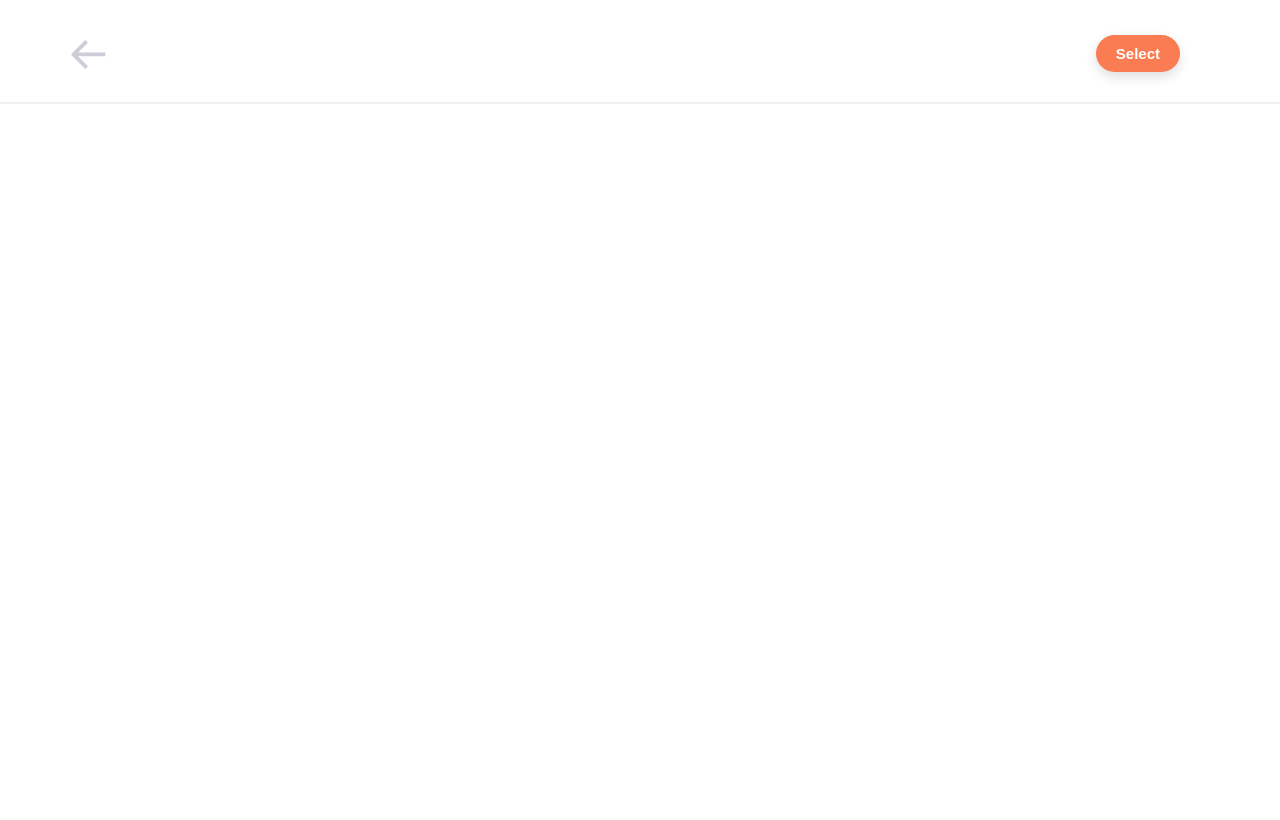
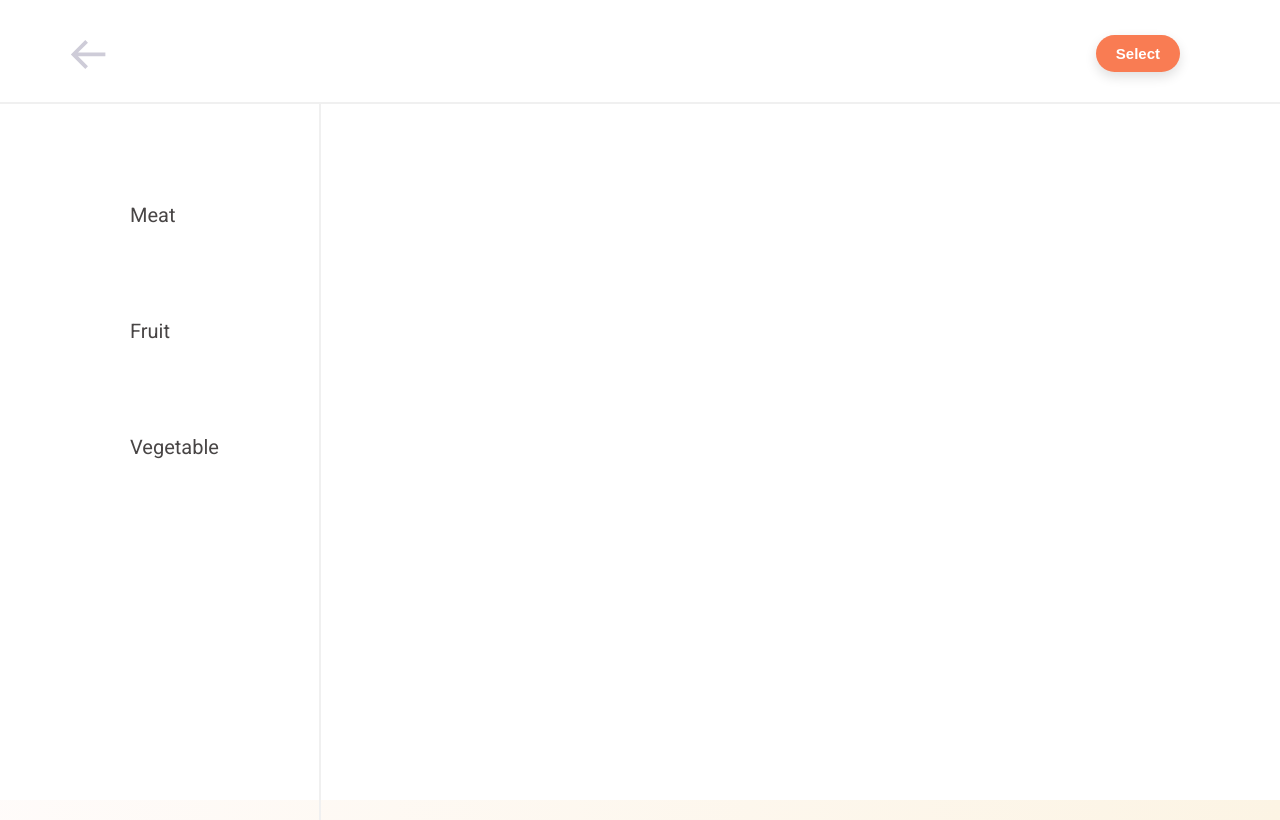
Before and after one commit to FitPlusPlus-Team/FitPlusPlus, a React (Create React App) app in the folder fitplusplus/: page /food in a window 1280 px wide. Built offline with nearby package versions, Linux system fonts and the light colour scheme.

Commit message:
added the food selection

```diff
--- a/fitplusplus/src/components/food/food.jsx
+++ b/fitplusplus/src/components/food/food.jsx
@@ -8,7 +8,16 @@ const Food = () => {
     <div id="food-page">
       <Navbar />
       <div className="foodContainer">
-        <div className="foodSelection"></div>
+        <div className="foodSelection">
+          {Object.keys(foodList).map((food) => {
+            return (
+              <li className="foodName" key={food}>
+                {food}
+              </li>
+            );
+          })}
+        </div>
+        <div className="dividingLine"></div>
         <div className="foodDisplay"></div>
       </div>
     </div>
--- a/fitplusplus/src/components/food/style.scss
+++ b/fitplusplus/src/components/food/style.scss
@@ -3,4 +3,35 @@
 #food-page {
   height: 100vh;
   background-color: white;
+
+  .foodContainer {
+    display: flex;
+    flex-direction: row;
+
+    .foodSelection {
+      margin-left: 130px;
+      margin-top: 100px;
+
+      .foodName {
+        color: #484545;
+        cursor: pointer;
+        text-transform: capitalize;
+        font-weight: normal;
+        font-size: 20px;
+        line-height: 23px;
+        margin-bottom: 93px;
+
+        &:hover {
+          color: black;
+          transition: 0.4s;
+        }
+      }
+    }
+
+    .dividingLine {
+      border-left: 2px solid #f0f0f0;
+      height: 89.5vh;
+      margin-left: 100px;
+    }
+  }
 }
--- a/fitplusplus/src/styles/main.css
+++ b/fitplusplus/src/styles/main.css
@@ -34,6 +34,7 @@
 
 * {
   box-sizing: border-box;
+  list-style: none;
 }
 
 html,
@@ -83,9 +84,6 @@ p {
   width: 9px;
 }
 
-::-webkit-scrollbar-track {
-}
-
 ::-webkit-scrollbar-thumb {
   background: #888;
 }
```
